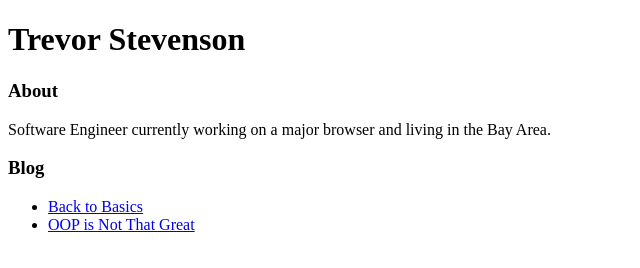
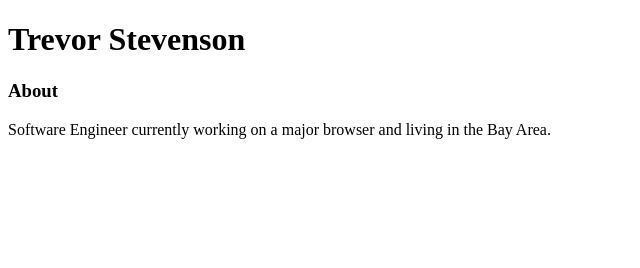
Before and after one commit to TrevorStevenson/trevorjstevenson.com, a plain HTML site: page index.html in a window 1280 px wide. Shown: the whole page, without its empty margins (0-640 px from the left). Drawn offline with Linux system fonts and the light colour scheme.

Commit message:
Remove blog

```diff
--- a/index.html
+++ b/index.html
@@ -11,16 +11,6 @@
 
 	<h3>About</h3>
 	<p>Software Engineer currently working on a major browser and living in the Bay Area.</p>
-
-	<h3>Blog</h3>
-	<ul>
-		<li>
-			<a href="back-to-basics.html">Back to Basics</a>
-		</li>
-		<li>
-			<a href="oop-is-not-that-great.html">OOP is Not That Great</a>
-		</li>
-	</ul>
 </body>
 
 </html>
```
